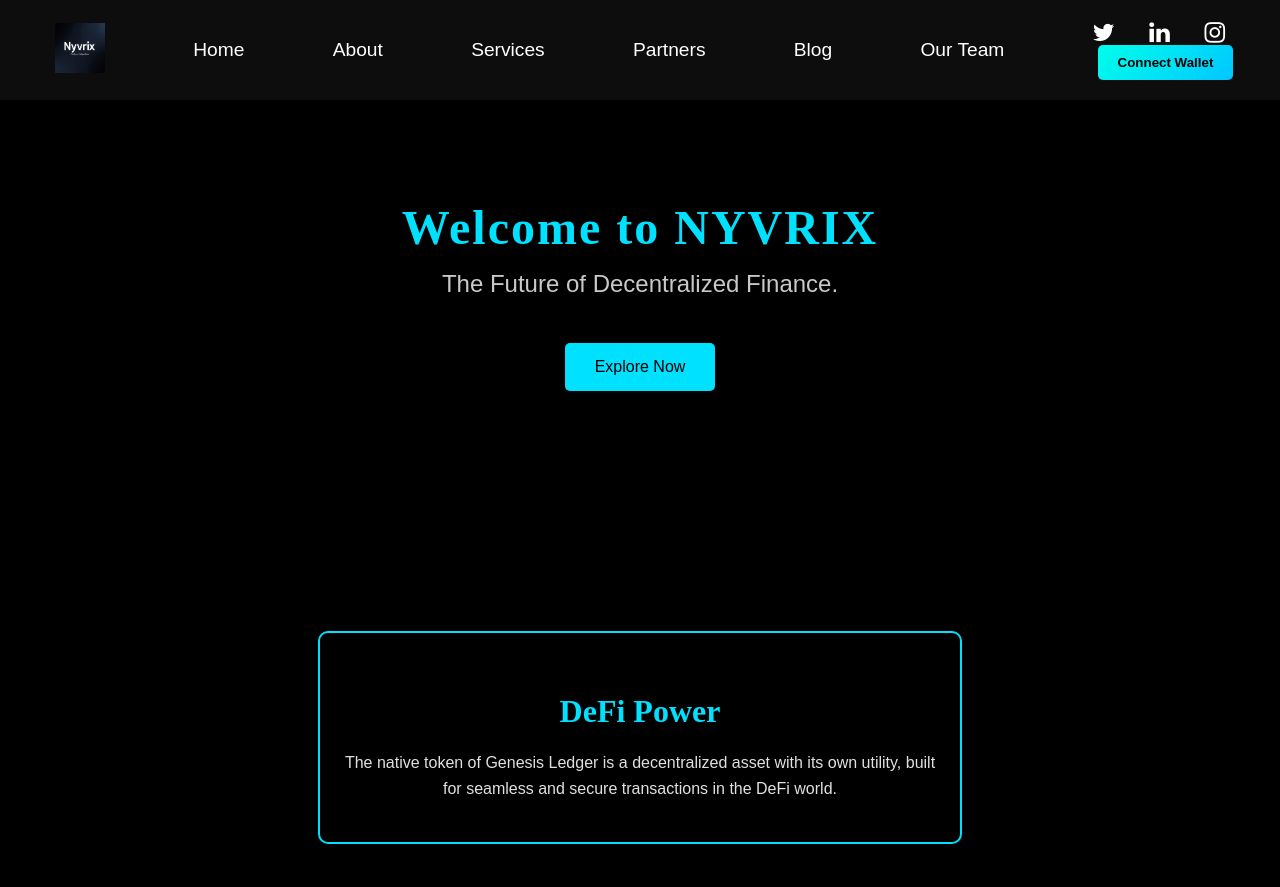
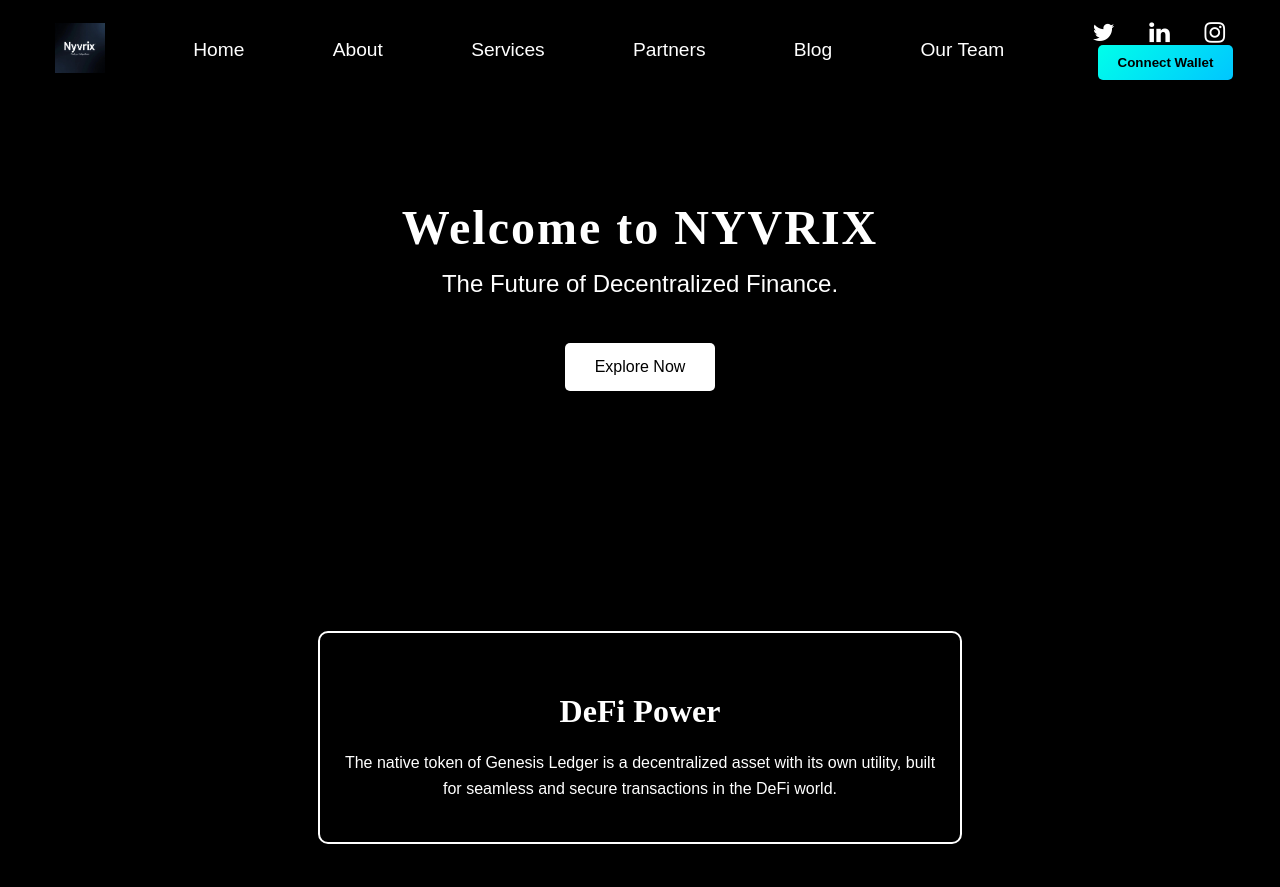
Before and after one commit to vibarjo/trilliox_landing-page, a plain HTML site: page index.html in a window 1280 px wide. Shown: the top 887 px of the page. Drawn offline with Linux system fonts and the light colour scheme.

Commit message:
Updated style.css to change colors as specified.

```diff
--- a/style.css
+++ b/style.css
@@ -7,7 +7,7 @@ body {
 }
 
 .header {
-    background-color: #0d0d0d;
+    background-color: #000000;
     padding: 20px;
 }
 
@@ -49,18 +49,18 @@ body {
     font-size: 3em;
     font-family: 'Times New Roman', Times, serif;
     margin: 0;
-    color: #00e0ff;
+    color: #FFFFFF;
     letter-spacing: 2px;
 }
 
 .tagline {
     font-size: 1.5em;
     margin-top: 10px;
-    color: #c9c9c9;
+    color: #FFFFFF;
 }
 
 .cta-button {
-    background-color: #00e0ff;
+    background-color: #FFFFFF;
     color: #000;
     border: none;
     padding: 15px 30px;
@@ -77,13 +77,13 @@ body {
 .section-title {
     font-family: 'Times New Roman', Times, serif;
     font-size: 2em;
-    color: #00e0ff;
+    color: #FFFFFF;
     text-align: center;
     margin-bottom: 20px;
 }
 
 .content-box {
-    border: 2px solid #00e0ff;
+    border: 2px solid #FFFFFF;
     padding: 20px;
     margin: 20px auto;
     max-width: 600px;
@@ -92,7 +92,7 @@ body {
 }
 
 .form-section {
-    background-color: #0d0d0d;
+    background-color: #000000;
 }
 
 .contact-form {
@@ -113,7 +113,7 @@ body {
 }
 
 .contact-form button {
-    background-color: #00e0ff;
+    background-color: #FFFFFF;
     color: #000;
     cursor: pointer;
 }
@@ -125,12 +125,12 @@ body {
     margin: 50px auto;
     padding: 20px;
     text-align: left;
-    color: #e0e0e0;
+    color: #FFFFFF;
 }
 
 h1, h2 {
     font-family: 'Times New Roman', Times, serif;
-    color: #00e0ff;
+    color: #FFFFFF;
     font-size: 2.5em;
     margin-bottom: 20px;
     text-align: center;
```
